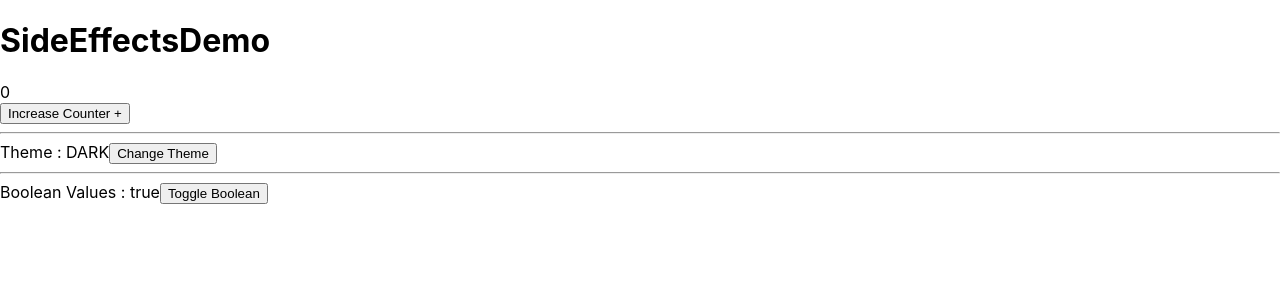
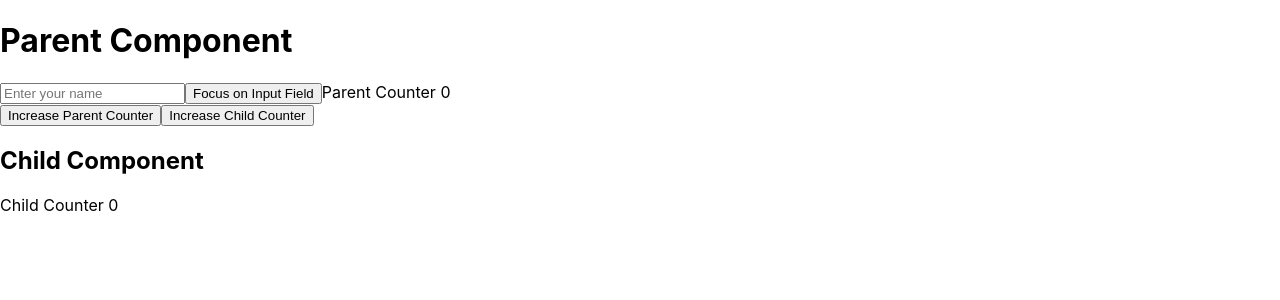
Before and after one commit to geeksterin/fs-12-13-React-, a React (Create React App) app: page / in a window 1280 px wide. Shown: the top 300 px of the page. Built offline with nearby package versions, Linux system fonts and the light colour scheme; no server answers.

Commit message:
04-01-2024 | memo, useCallback and useRef

```diff
--- a/src/App.js
+++ b/src/App.js
@@ -1,11 +1,11 @@
 import { useState } from "react";
 import "./App.css";
-import SideEffectsDemo from "./Components/02-01-2024/SideEffectsDemo";
+import ParentComponent from "./Components/04-01-2024/ParentComponent";
 
 function App() {
   return (
     <div className="App">
-      <SideEffectsDemo />
+      <ParentComponent />
     </div>
   );
 }
--- a/src/Components/02-01-2024/SideEffectsDemo.js
+++ b/src/Components/02-01-2024/SideEffectsDemo.js
@@ -17,16 +17,13 @@ const SideEffectsDemo = () => {
     //   console.log(err);
     // }
     const encodedParams = new URLSearchParams();
-    encodedParams.set('source_language', 'en');
-    encodedParams.set('target_language', 'id');
-    encodedParams.set('text', 'What is your name?');
+    encodedParams.set("source_language", "en");
+    encodedParams.set("target_language", "id");
+    encodedParams.set("text", "What is your name?");
 
     const response = axios.post(
       "https://text-translator2.p.rapidapi.com/translate?source_language=en&target_language=en&text=how are you",
-      {},
-      {
-        headers: headers,
-      }
+      {}
     );
     try {
       const response = await axios.get(
--- /dev/null
+++ b/src/Components/04-01-2024/ChildComponent.js
@@ -0,0 +1,13 @@
+import { memo } from "react";
+
+const ChildComponent = (props) => {
+  console.log("Child Rendering");
+  return (
+    <>
+      <h2>Child Component</h2>
+      Child Counter {props.childCounter}
+    </>
+  );
+};
+
+export default memo(ChildComponent);
--- /dev/null
+++ b/src/Components/04-01-2024/ParentComponent.js
@@ -0,0 +1,56 @@
+import { useState, useCallback, useRef } from "react";
+import ChildComponent from "./ChildComponent";
+
+const ParentComponent = () => {
+  console.log("Parent Rendering");
+  const [parentCounter, setParentCounter] = useState(0);
+  const [childCounter, setChildCounter] = useState(0);
+  const [data, setData] = useState({
+    name: "ABC",
+  });
+  const inputRef = useRef(null);
+
+  const onFoucsClick = () => {
+    setTimeout(() => {
+      const input = document.getElementById("inputField");
+      // input.value;
+      //   input.focus();
+      inputRef.current.focus();
+      console.log(inputRef.current.value);
+      inputRef.current.value = "Hi There!!!";
+    }, 3_000);
+  };
+
+  const increaseParentCounter = () => {
+    // setParentCounter((oldParentCounter) => oldParentCounter + 1);
+    setParentCounter(parentCounter + 1);
+  };
+
+  const increaseChildCounter = useCallback(() => {
+    setChildCounter(childCounter + 1);
+  }, [childCounter]);
+  // Syntax : const fn = useCallback(fn,dependencyArray)
+  /**
+   * [] => Once
+   * no array => Every time
+   * [variable] => Updates only if the varible changes
+   */
+
+  return (
+    <>
+      <h1>Parent Component</h1>
+      <input ref={inputRef} type="text" placeholder="Enter your name" />
+      <button onClick={onFoucsClick}>Focus on Input Field</button>
+      Parent Counter {parentCounter} <br />
+      <button onClick={increaseParentCounter}>Increase Parent Counter</button>
+      <button onClick={increaseChildCounter}>Increase Child Counter</button>
+      <ChildComponent
+        increaseChildCounter={increaseChildCounter} // Non primitive prop
+        childCounter={childCounter}
+        data={data}
+      />
+    </>
+  );
+};
+
+export default ParentComponent;
```
